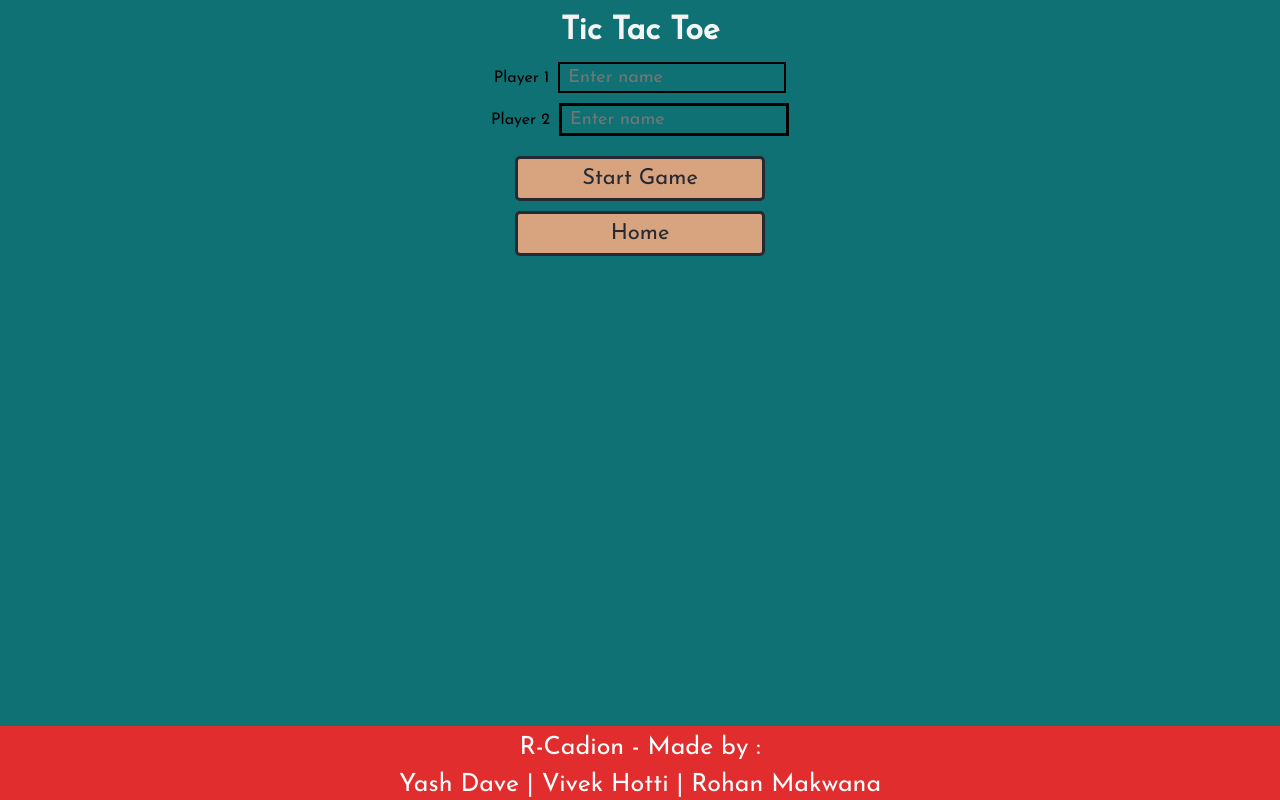
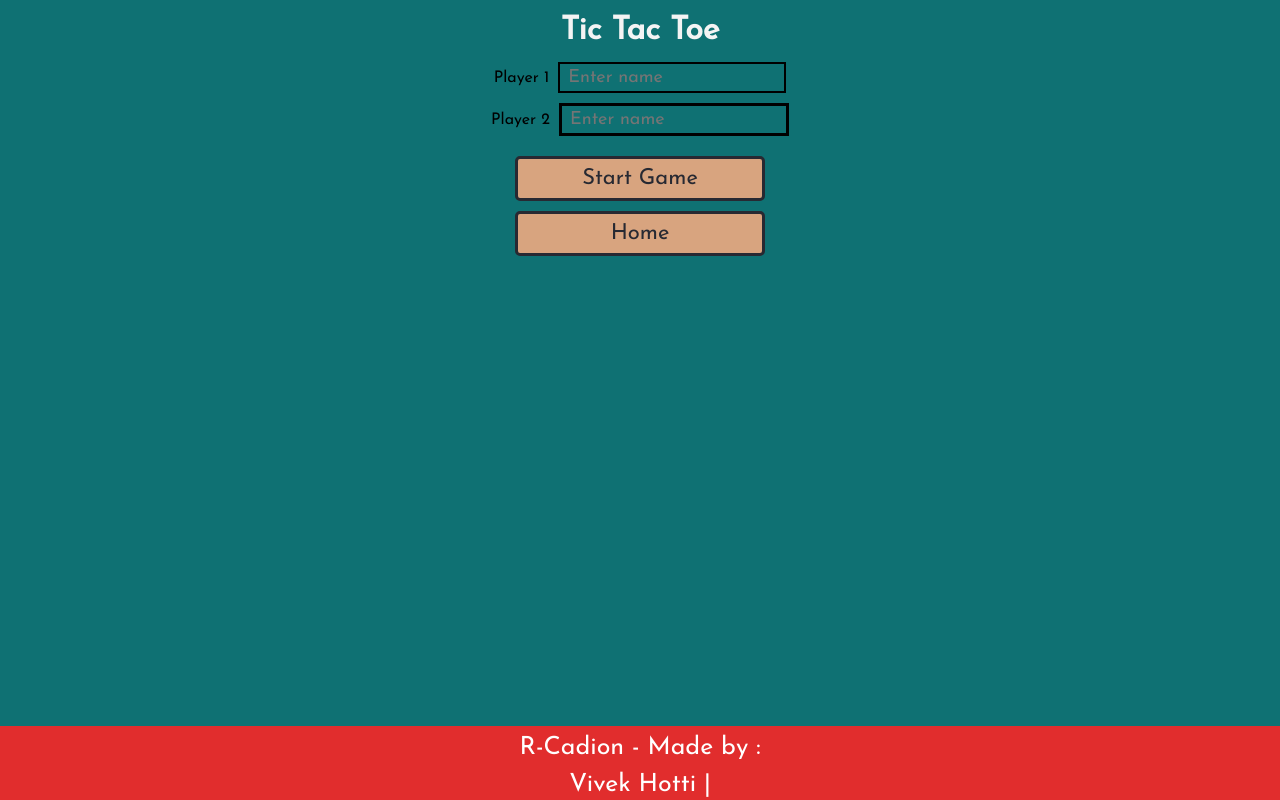
Before and after one commit to vivekshotti/R-Cadion-MiniProject-Final, a plain HTML site: page tictactoe.html in a window 1280 px wide. Drawn offline with Linux system fonts and the light colour scheme.

Commit message:
minor updates

```diff
--- a/tictactoe.html
+++ b/tictactoe.html
@@ -85,7 +85,8 @@
   </div><br><br><br><br><br>
   <div class="footer">
     <a href="index.html" class="dave">R-Cadion - Made by :</a><br><p></p> <p></p><p></p>
-        <a href="https://www.linkedin.com/in/yash-dave-408976199/" class="dave"> Yash Dave |</a><a href="https://www.linkedin.com/in/vivekhotti/" class="dave"> Vivek Hotti |</a><a href="https://www.linkedin.com/in/rohan-makwana-2835bb1a7/" class="dave"> Rohan Makwana</a><br><p></p>
+        <a href="https://www.linkedin.com/in/vivekhotti/" class="dave"> Vivek Hotti |</a>
+        <!-- <a href="https://www.linkedin.com/in/yash-dave-408976199/" class="dave"> Yash Dave |</a><a href="https://www.linkedin.com/in/vivekhotti/" class="dave"> Vivek Hotti |</a><a href="https://www.linkedin.com/in/rohan-makwana-2835bb1a7/" class="dave"> Rohan Makwana</a><br><p></p> -->
   </div>
 </body>
 
```
Also changed, not shown: 2048.html (+2 -1 lines), index.html (+4 -4 lines).
